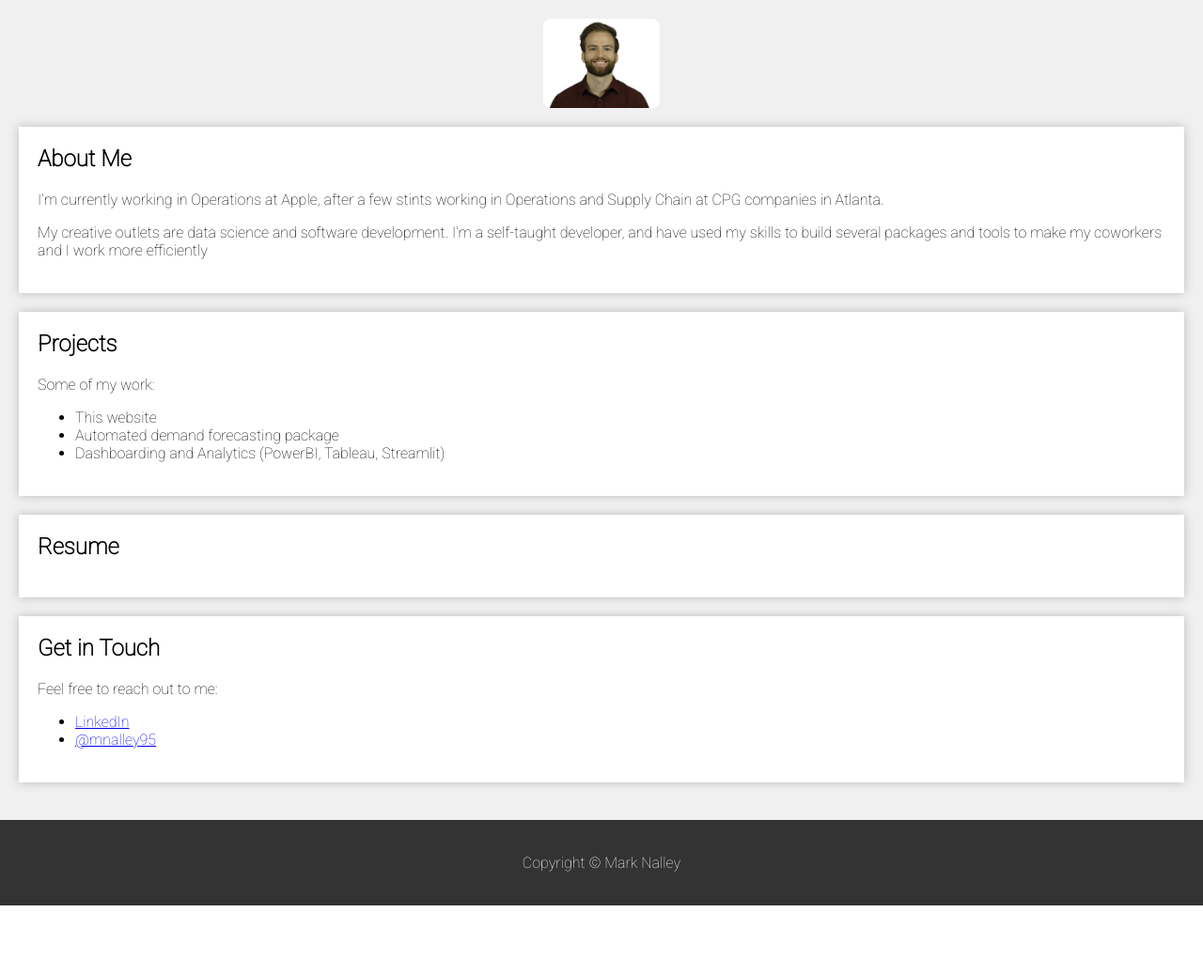
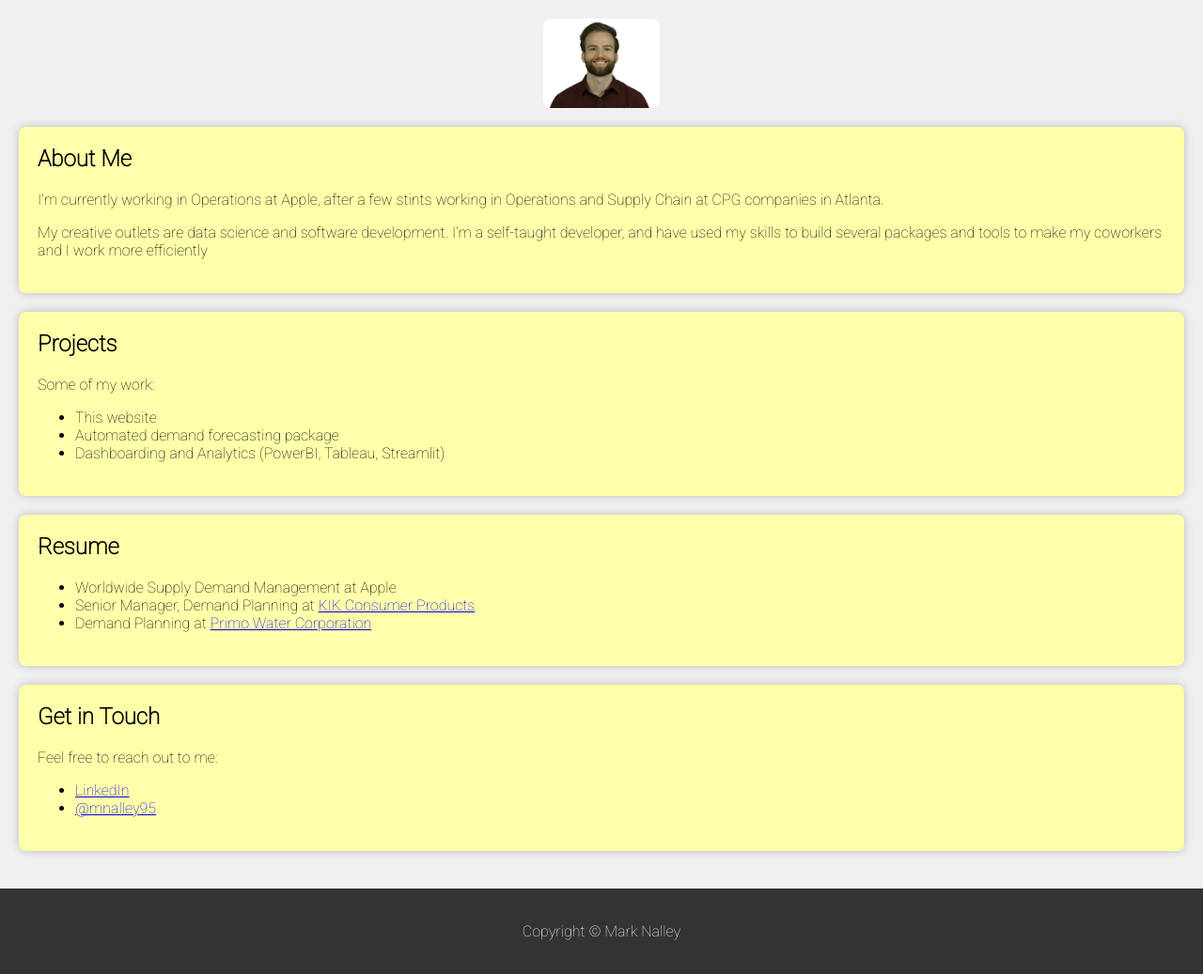
Before and after one commit to mnalley95/website_django, a Django app: page / in a window 1280 px wide. Shown: the part 123-1160 px from the top of the page at 94% size. Before the commit the page ends 1087 px from the top, so only its background shows below. Run offline with Django 4.2, Linux system fonts and the light colour scheme; some libraries are stand-ins or nearby versions.

Commit message:
additional formatting

```diff
--- a/mysite/index/static/index/style.css
+++ b/mysite/index/static/index/style.css
@@ -48,10 +48,11 @@ main {
 }
 
 section {
-    background-color: #FFF;
+    background-color: #ffa;
     box-shadow: 0 0 10px #BBB;
     margin: 20px 0;
     padding: 20px;
+    border-radius: 8px;
 }
 
 h2 {
--- a/mysite/index/templates/index/index.html
+++ b/mysite/index/templates/index/index.html
@@ -46,6 +46,11 @@
         </section>
         <section id="resume">
             <h2>Resume</h2>
+            <ul>
+                <li>Worldwide Supply Demand Management at Apple</li>
+                <li>Senior Manager, Demand Planning at <a href="https://www.kikcorp.com">KIK Consumer Products</a></li>
+                <li>Demand Planning at <a href="https://primowatercorp.com/about-us/">Primo Water Corporation</a></li>
+            </ul>
         </section>
         <section id="contact">
             <h2>Get in Touch</h2>
```
